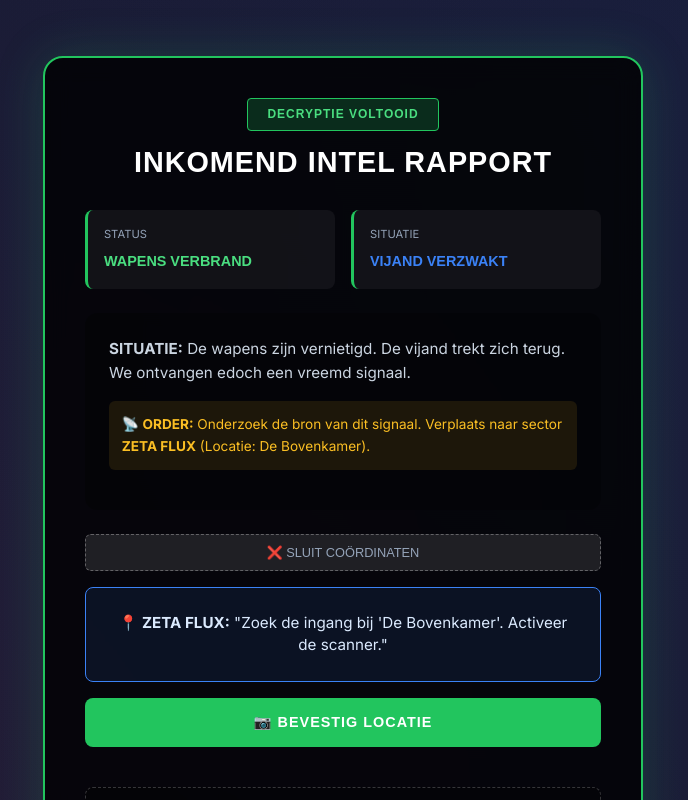
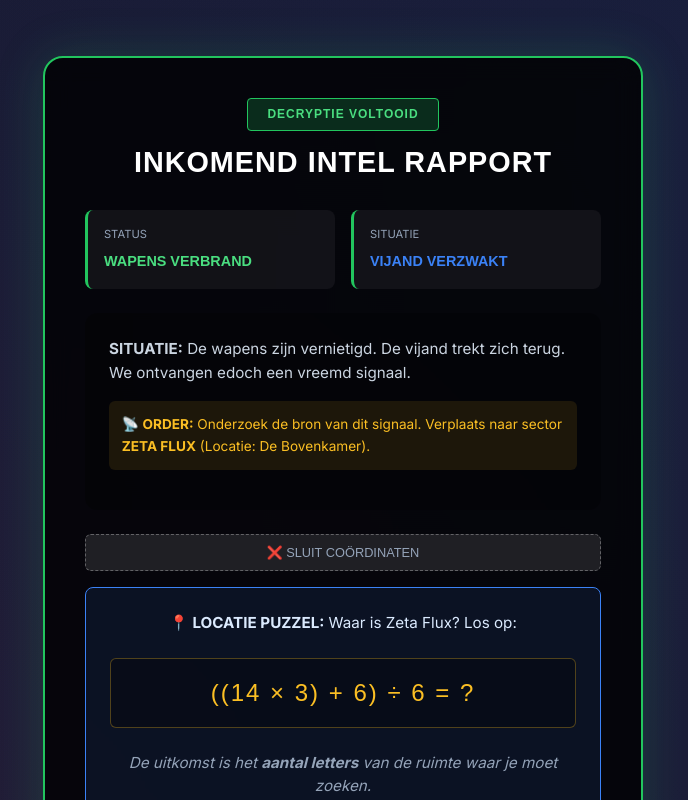
Before and after one commit to x4b5/game2026, a SvelteKit app: page /game/omicron-base-victory in a window 1280 px wide. Both pictures are taken after a click on the button "🔍 TOON LOCATIE DATA". Shown: the top 800 px of the page, without its empty margins (297-985 px from the left). Built offline with nearby package versions, Linux system fonts and the light colour scheme.

Commit message:
feat: add bathroom riddle to omicron victory

```diff
--- a/src/routes/game/omicron-base-victory/+page.svelte
+++ b/src/routes/game/omicron-base-victory/+page.svelte
@@ -145,8 +145,13 @@
                 {#if showHint}
                     <div class="hint-box" transition:slide>
                         <p>
-                            📍 <strong>ZETA FLUX:</strong> "Zoek de ingang bij 'De
-                            Bovenkamer'. Activeer de scanner."
+                            📍 <strong>LOCATIE PUZZEL:</strong> Waar is Zeta Flux?
+                            Los op:
+                        </p>
+                        <div class="riddle-math">((14 × 3) + 6) ÷ 6 = ?</div>
+                        <p class="riddle-instruction">
+                            De uitkomst is het <strong>aantal letters</strong> van
+                            de ruimte waar je moet zoeken.
                         </p>
                     </div>
                 {/if}
```
